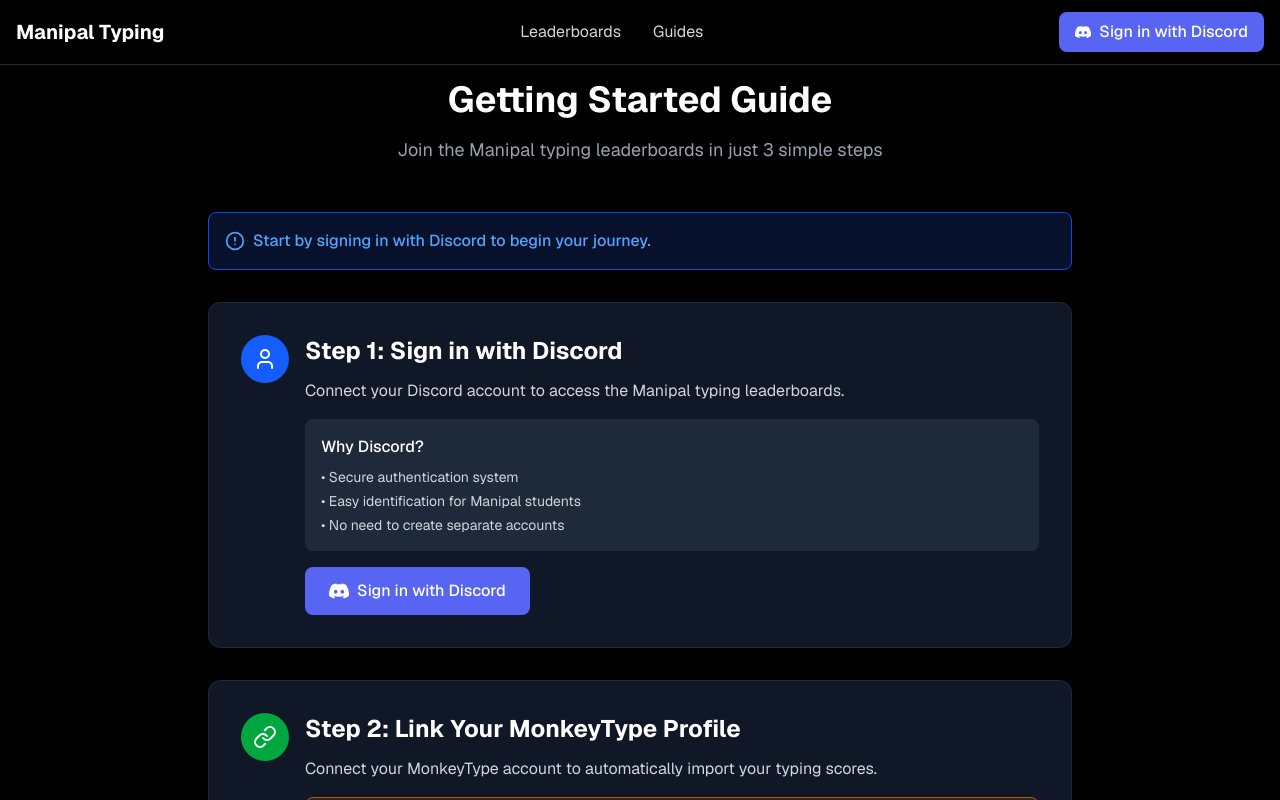
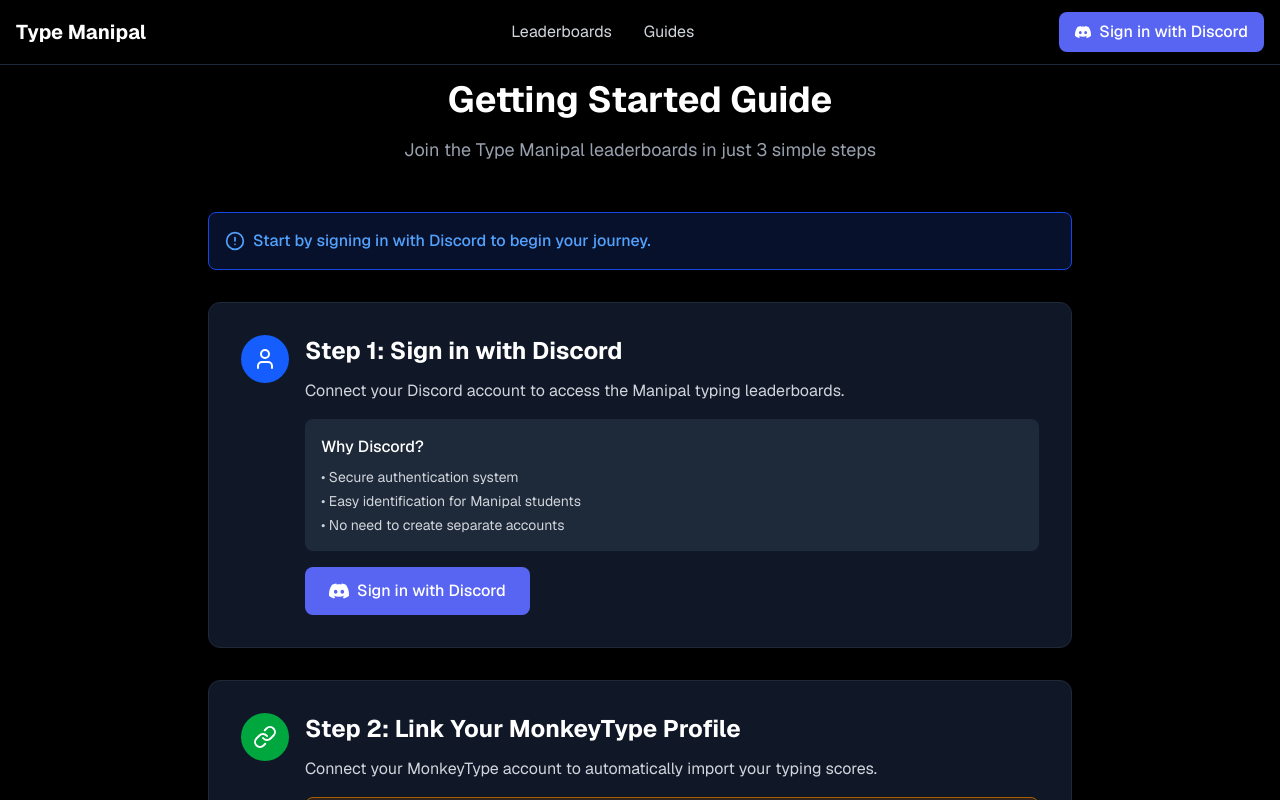
Before and after one commit to lakshay007/manipalmonkeytype, a Next.js app: page /guides in a window 1280 px wide. Shown: the top 800 px of the page. Built offline with nearby package versions, Linux system fonts and the light colour scheme; no server answers.

Commit message:
name change

```diff
--- a/src/app/guides/page.tsx
+++ b/src/app/guides/page.tsx
@@ -17,7 +17,7 @@
             Getting Started Guide
           </h1>
           <p className="text-gray-400 text-lg">
-            Join the Manipal typing leaderboards in just 3 simple steps
+            Join the Type Manipal leaderboards in just 3 simple steps
           </p>
         </div>
 
--- a/src/app/layout.tsx
+++ b/src/app/layout.tsx
@@ -16,7 +16,7 @@
 
 export const metadata: Metadata = {
   title: "Manipal Type - MonkeyType Leaderboard",
-  description: "The ultimate typing leaderboard for Manipal University students. Compete with your peers and prove who's the fastest typer on campus!",
+  description: "The ultimate typing leaderboard for MAHE students. Compete with your peers and prove who's the fastest typer on campus",
   keywords: "typing, leaderboard, manipal, monkeytype, wpm, typing speed, competition",
 };
 
--- a/src/components/Navbar.tsx
+++ b/src/components/Navbar.tsx
@@ -21,7 +21,7 @@
         <div className="flex items-center justify-between h-16">
           {/* Logo */}
           <Link href="/" className="text-xl font-bold text-white">
-            Manipal Typing
+            Type Manipal
           </Link>
 
           {/* Navigation Links */}
```
